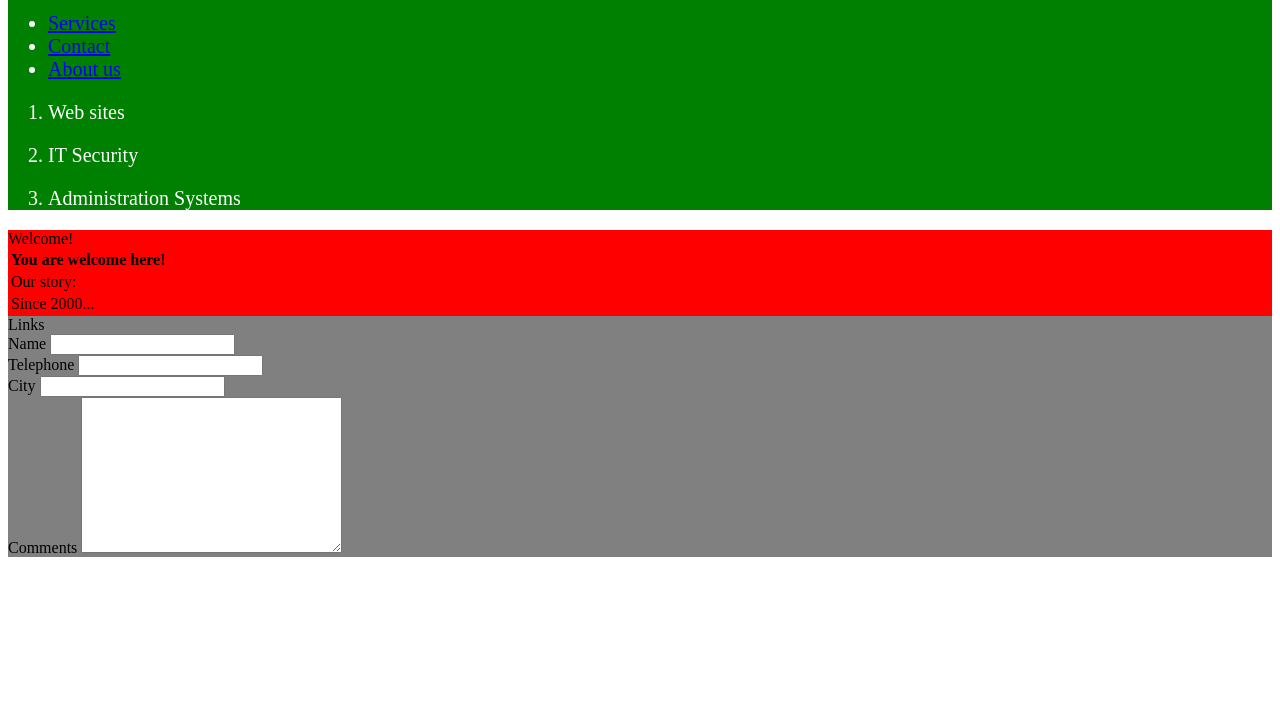
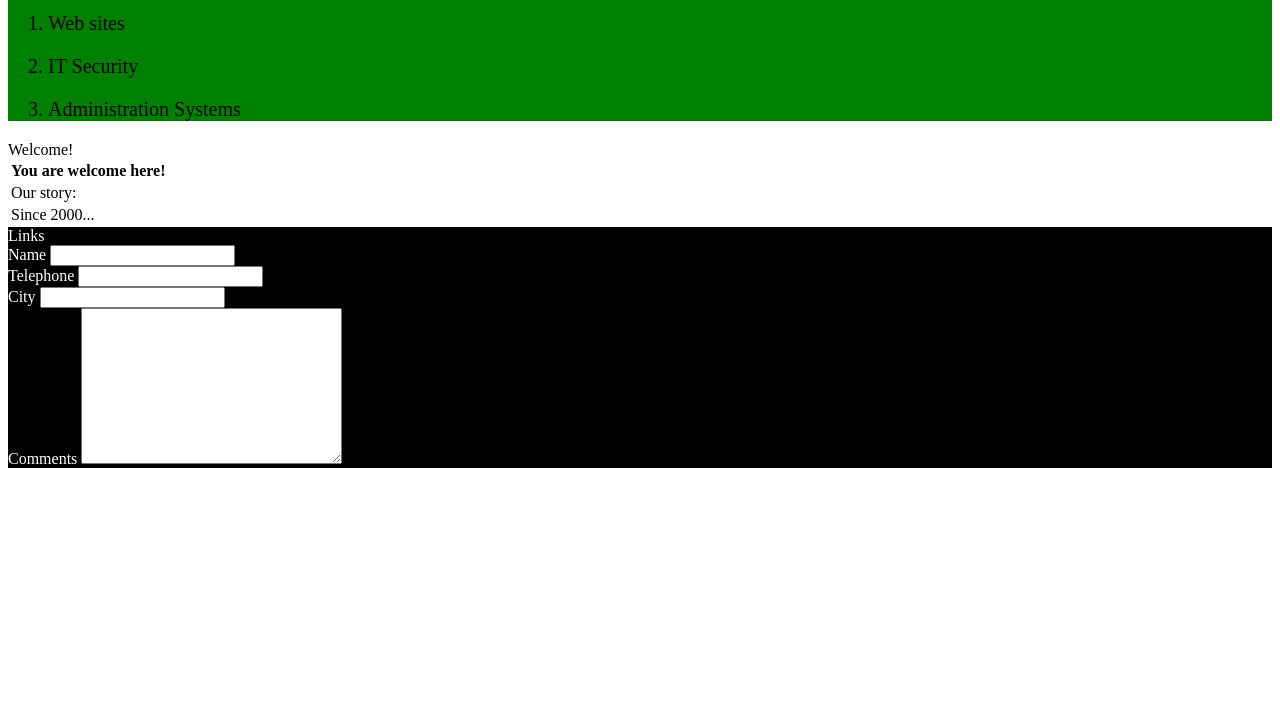
Before and after one commit to RoyalMasterDevs/Proyectos_socraramis, a plain HTML site: page index.html in a window 1280 px wide. Shown: the part 89-800 px from the top of the page. Drawn offline with Linux system fonts and the light colour scheme.

Commit message:
CSS styles

```diff
--- a/css/styles.css
+++ b/css/styles.css
@@ -1,5 +1,38 @@
+html {
+    height: 100%;
+}
+
 header {
     background-color: green;
-    color: white;
+    color: black;
     font-size: 20px;
 }
+
+.menu {
+    display: flex;
+    position: absolute;
+    top: 5px;
+    right: 5px;
+}
+
+.menu li {
+    list-style-type: none;
+    margin: 5px;
+    padding: 10px;
+    background-color: gray;
+}
+
+.menu li a {
+    text-decoration: none;
+    color: white;
+}
+
+.pagebody {
+    background-color: white;
+    color: black;
+}
+
+.pagefooter {
+    background-color: black;
+    color: white;
+}
--- a/index.html
+++ b/index.html
@@ -15,19 +15,21 @@
         <header>
             <div><h1>Company</h1></div>
             <nav>
-                <ul>
+                <ul class="menu">
                     <li><a href="./services.html">Services</a></li>
                     <li><a href="./contact.html">Contact</a></li>
                     <li><a href="./about.html">About us</a></li>
                 </ul>
+            </nav>
+            <div>
                 <ol>
                     <li><p>Web sites</p></li>
                     <li><p>IT Security</p></li>
                     <li><p>Administration Systems</p></li>
-                </ul>
-            </nav>
+                </ol>
+            </div>
         </header>
-        <main style="background-color: red;">
+        <main class="pagebody">
             <div>Welcome!</div>
             <table>
                 <th>You are welcome here!</th>
@@ -41,7 +43,7 @@
                 </tbody>
             </table>
         </main>
-        <footer style="background-color: gray;">
+        <footer class="pagefooter">
             <div>Links</div>
             <section>
                 <form action="#" method="post">
```
